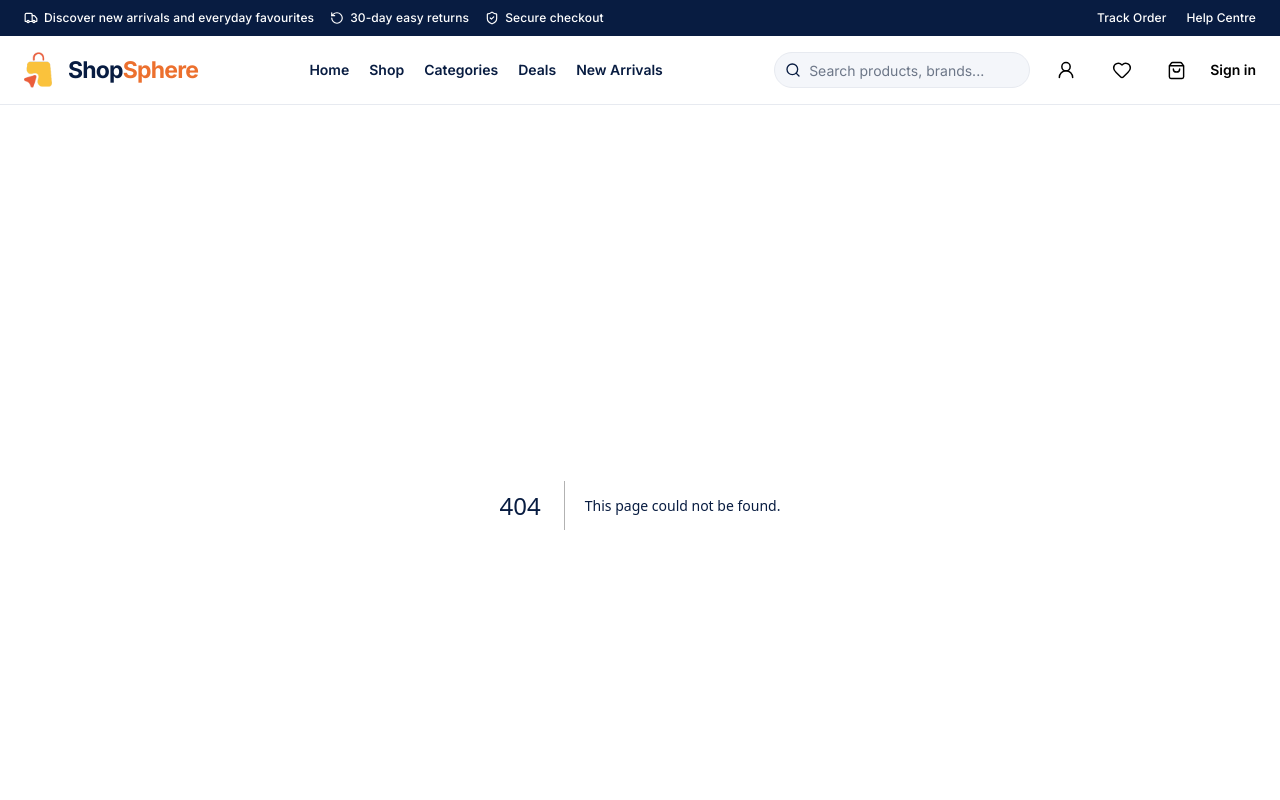
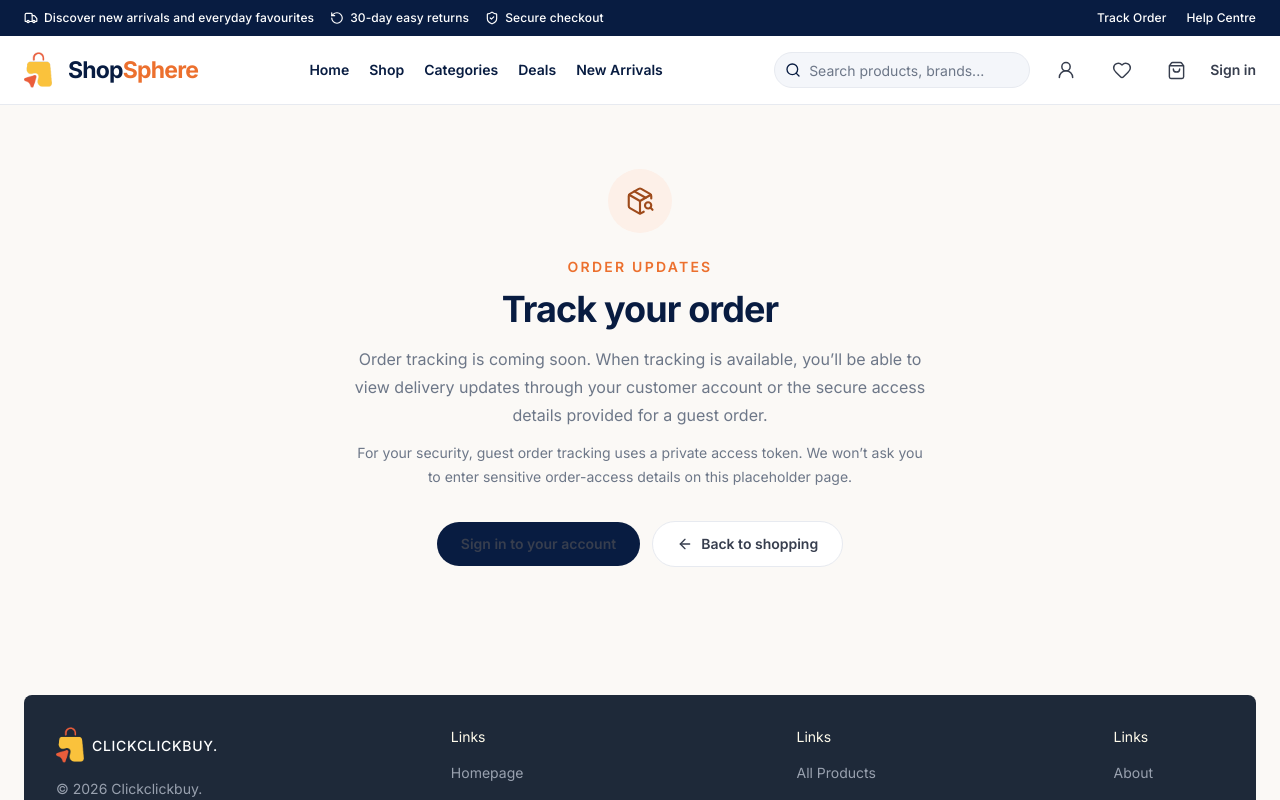
Before and after one commit to Richardjames2023/my-devops-project, a Next.js app in the folder frontend/client/: page /track-order in a window 1280 px wide. Before the commit this address had no page. Shown: the top 800 px of the page. Built offline with nearby package versions, Linux system fonts and the light colour scheme.

Commit message:
feat(storefront): add secure order tracking placeholder page

```diff
--- /dev/null
+++ b/frontend/client/src/app/track-order/page.tsx
@@ -0,0 +1,45 @@
+import Link from "next/link";
+import { ArrowLeft, PackageSearch } from "lucide-react";
+
+const TrackOrderPage = () => {
+  return (
+    <section className="mx-auto flex min-h-[55vh] max-w-3xl flex-col items-center justify-center px-4 py-16 text-center">
+      <div className="mb-6 flex h-16 w-16 items-center justify-center rounded-full bg-[var(--shop-peach)] text-[var(--shop-orange-dark)]">
+        <PackageSearch size={30} strokeWidth={1.7} aria-hidden="true" />
+      </div>
+      <p className="mb-3 text-sm font-semibold uppercase tracking-[0.16em] text-[var(--shop-orange)]">
+        Order updates
+      </p>
+      <h1 className="text-3xl font-bold tracking-tight text-[var(--shop-navy)] sm:text-4xl">
+        Track your order
+      </h1>
+      <p className="mt-4 max-w-xl text-base leading-7 text-[var(--shop-muted)]">
+        Order tracking is coming soon. When tracking is available, you’ll be able
+        to view delivery updates through your customer account or the secure
+        access details provided for a guest order.
+      </p>
+      <p className="mt-3 max-w-xl text-sm leading-6 text-[var(--shop-muted)]">
+        For your security, guest order tracking uses a private access token.
+        We won’t ask you to enter sensitive order-access details on this
+        placeholder page.
+      </p>
+      <div className="mt-8 flex flex-wrap items-center justify-center gap-3">
+        <Link
+          href="/login"
+          className="rounded-full bg-[var(--shop-navy)] px-6 py-3 text-sm font-semibold text-white transition-colors hover:bg-[var(--shop-blue)]"
+        >
+          Sign in to your account
+        </Link>
+        <Link
+          href="/"
+          className="inline-flex items-center gap-2 rounded-full border border-[var(--shop-border)] bg-white px-6 py-3 text-sm font-semibold text-[var(--shop-navy)] transition-colors hover:bg-[var(--shop-blue-light)]"
+        >
+          <ArrowLeft size={16} aria-hidden="true" />
+          Back to shopping
+        </Link>
+      </div>
+    </section>
+  );
+};
+
+export default TrackOrderPage;
```
